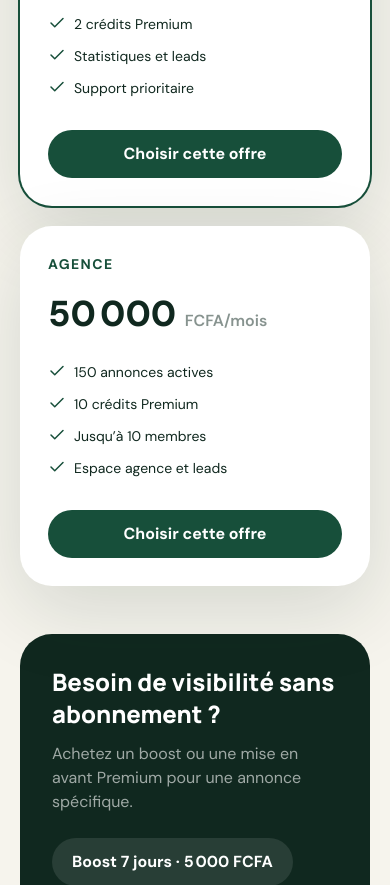
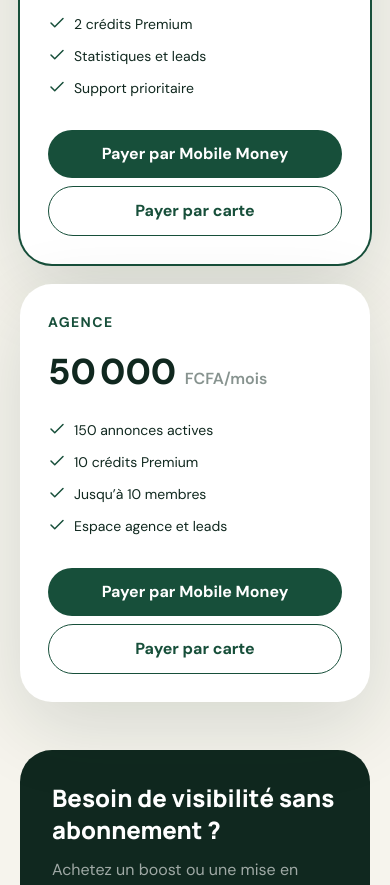
Before and after one commit to mesavic3-png/togovest, a Next.js app: page /tarifs in a window 390 px wide. Shown: the part 822-1707 px from the top of the page. Built offline with nearby package versions, Linux system fonts and the light colour scheme.

Commit message:
feat: let users choose card or Mobile Money

```diff
--- a/components/CheckoutButton.tsx
+++ b/components/CheckoutButton.tsx
@@ -2,15 +2,25 @@
 import { useState } from "react";
 
 export function CheckoutButton({ plan }: { plan: "PRO" | "AGENCY" }) {
-  const [loading, setLoading] = useState(false);
-  async function checkout() {
-    setLoading(true);
+  const [loading, setLoading] = useState<"card" | "mobile" | null>(null);
+
+  async function checkout(method: "card" | "mobile") {
+    setLoading(method);
     try {
-      const res = await fetch("/api/billing/checkout", { method: "POST", headers: { "Content-Type": "application/json" }, body: JSON.stringify({ plan }) });
+      const endpoint = method === "card" ? "/api/billing/checkout" : "/api/billing/mobile/checkout";
+      const res = await fetch(endpoint, {
+        method: "POST",
+        headers: { "Content-Type": "application/json" },
+        body: JSON.stringify({ plan }),
+      });
       const data = await res.json();
       if (!res.ok) throw new Error(data.error || "Paiement indisponible");
       window.location.href = data.url;
-    } catch (e) { alert(e instanceof Error ? e.message : "Erreur de paiement"); setLoading(false); }
+    } catch (e) {
+      alert(e instanceof Error ? e.message : "Erreur de paiement");
+      setLoading(null);
+    }
   }
-  return <button onClick={checkout} disabled={loading} className="mt-8 w-full rounded-full bg-forest px-5 py-3 font-bold text-white disabled:opacity-60">{loading ? "Redirection…" : "Choisir cette offre"}</button>;
+
+  return <div className="mt-8 grid gap-2"><button onClick={()=>checkout("mobile")} disabled={!!loading} className="w-full rounded-full bg-forest px-5 py-3 font-bold text-white disabled:opacity-60">{loading === "mobile" ? "Redirection…" : "Payer par Mobile Money"}</button><button onClick={()=>checkout("card")} disabled={!!loading} className="w-full rounded-full border border-forest px-5 py-3 font-bold text-forest disabled:opacity-60">{loading === "card" ? "Redirection…" : "Payer par carte"}</button></div>;
 }
```
